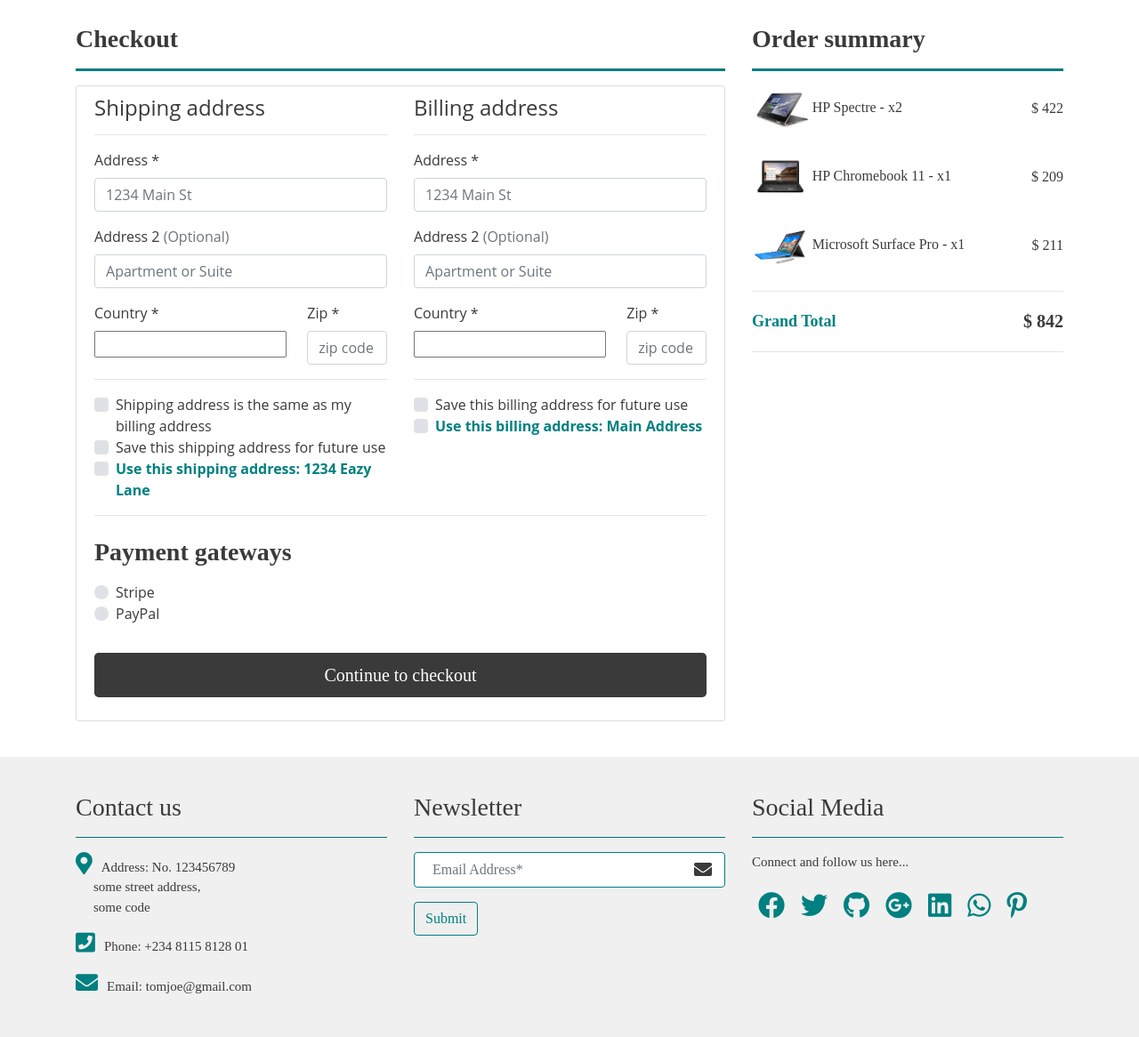
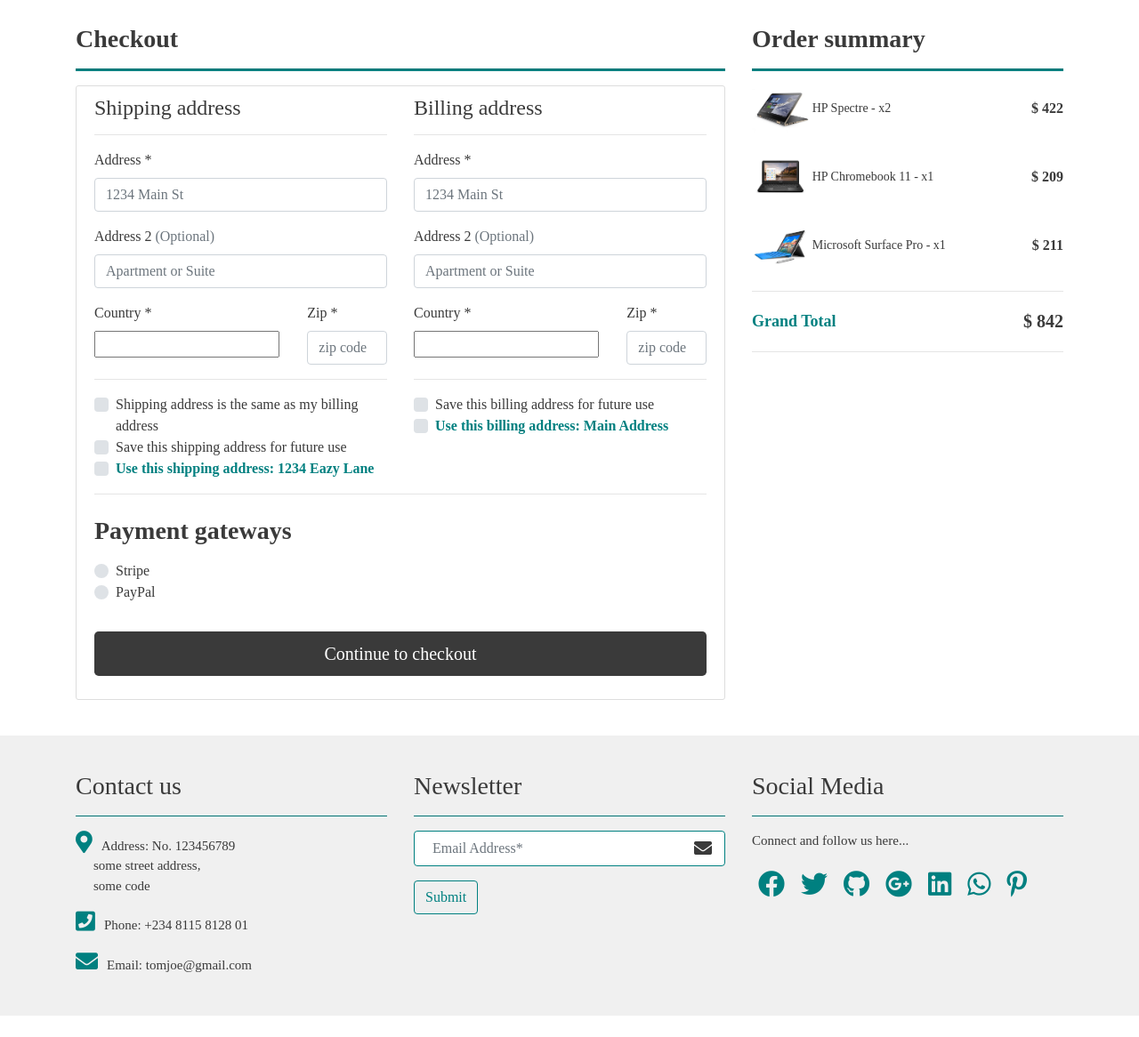
Before and after one commit to Assister2/BuyEazy_Secure, a Django app: page /checkout/ in a window 1280 px wide. Shown: the part 86-1252 px from the top of the page at 89% size. After the commit the page ends 1228 px from the top, so only its background shows below. Run offline with Django 3.2, Linux system fonts and the light colour scheme; a user stored in the database is signed in; data comes from the database, SQL or seed files in the repository; some libraries are stand-ins or nearby versions.

Commit message:
added more styling

```diff
--- a/main/static/main/css/style.css
+++ b/main/static/main/css/style.css
@@ -1,5 +1,5 @@
 body {
-    font-family: 'open sans';
+    font-family: 'montserrat';
     /* min-height: 75rem; */
     padding-top: 7rem;
     color: rgb(58, 58, 58);
@@ -298,13 +303,17 @@ nav.navbar form {
     font-size: 20px;
 }
 
-.newsletter-box button {
+.newsletter-box button,
+#profile_upd_btn,
+#reset_success_btn {
     background-color: none;
     color: teal;
     border: 1px solid teal;
 }
 
-.newsletter-box button:hover {
+.newsletter-box button:hover,
+#profile_upd_btn:hover,
+#reset_success_btn:hover {
     background-color: teal;
     color: #fff;
 }
@@ -1064,12 +1099,10 @@ form .alert-block {
     color: #fff!important;
     background: teal!important;
 }
-.order-box{
-    font-family: 'dosis';
-}
 .order-box h3{
     font-size: 28px;
     color: #3a3a3a;
+    font-family: 'dosis';
     font-weight: 700;
 }
 .order-box h4 {
@@ -1148,7 +1183,11 @@ form .alert-block {
 
 
 /* <--------- Checkout ----------> */
-.address-box h4{
+.address-box h4,
+#cat_div,
+#addr_type,
+.stripe-payment-box h3,
+.paypal-payment-box h3{
     font-size: 28px;
     color: #3a3a3a;
     font-weight: 700;
@@ -1161,11 +1200,12 @@ form .alert-block {
     display: inline-block;
 }
 .img_name h2{
-    font-size: 16px;
+    font-size: 14px;
     display: inline;
 }
 .chk_price{
     font-size: 16px;
+    font-weight: 600;
 }
 .coupon_center h5{
     font-family: 'dosis';
```
Also changed, not shown: other parts of main/static/main/css/style.css (+62 -18 lines).
